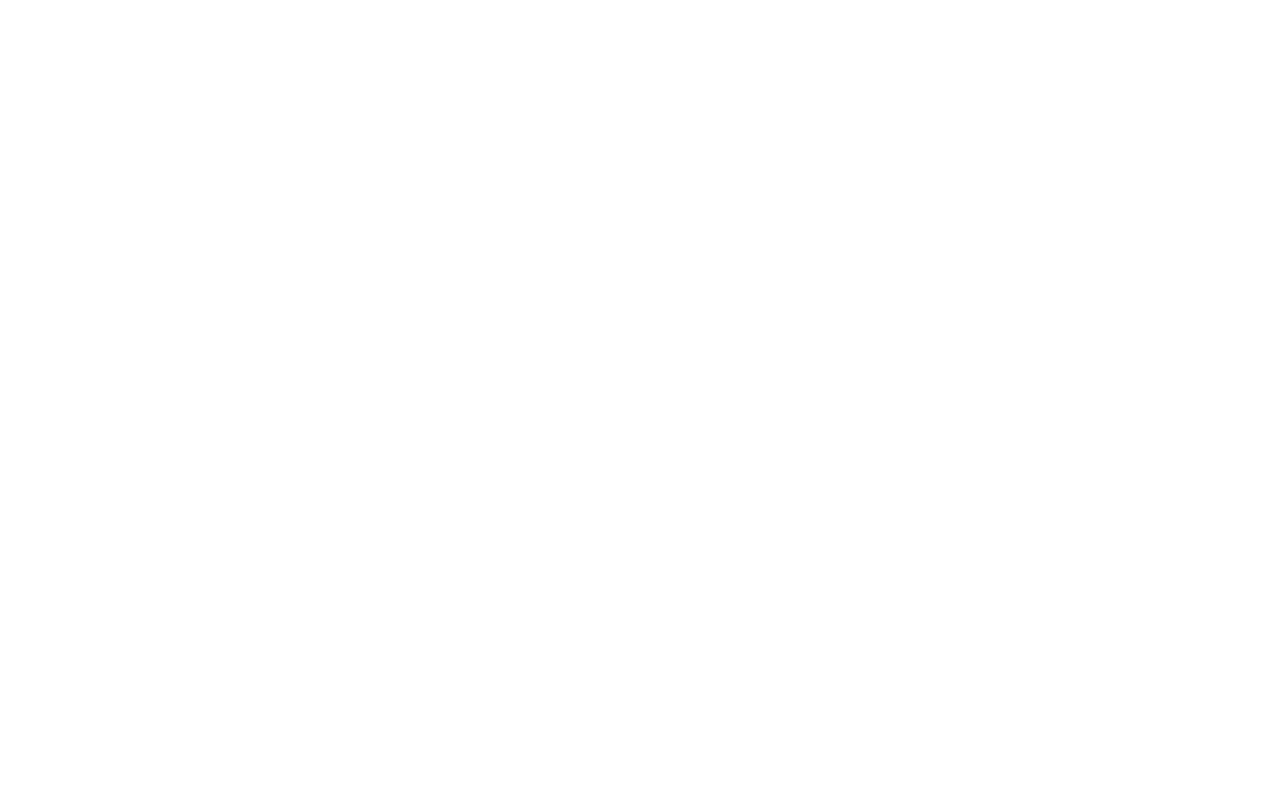
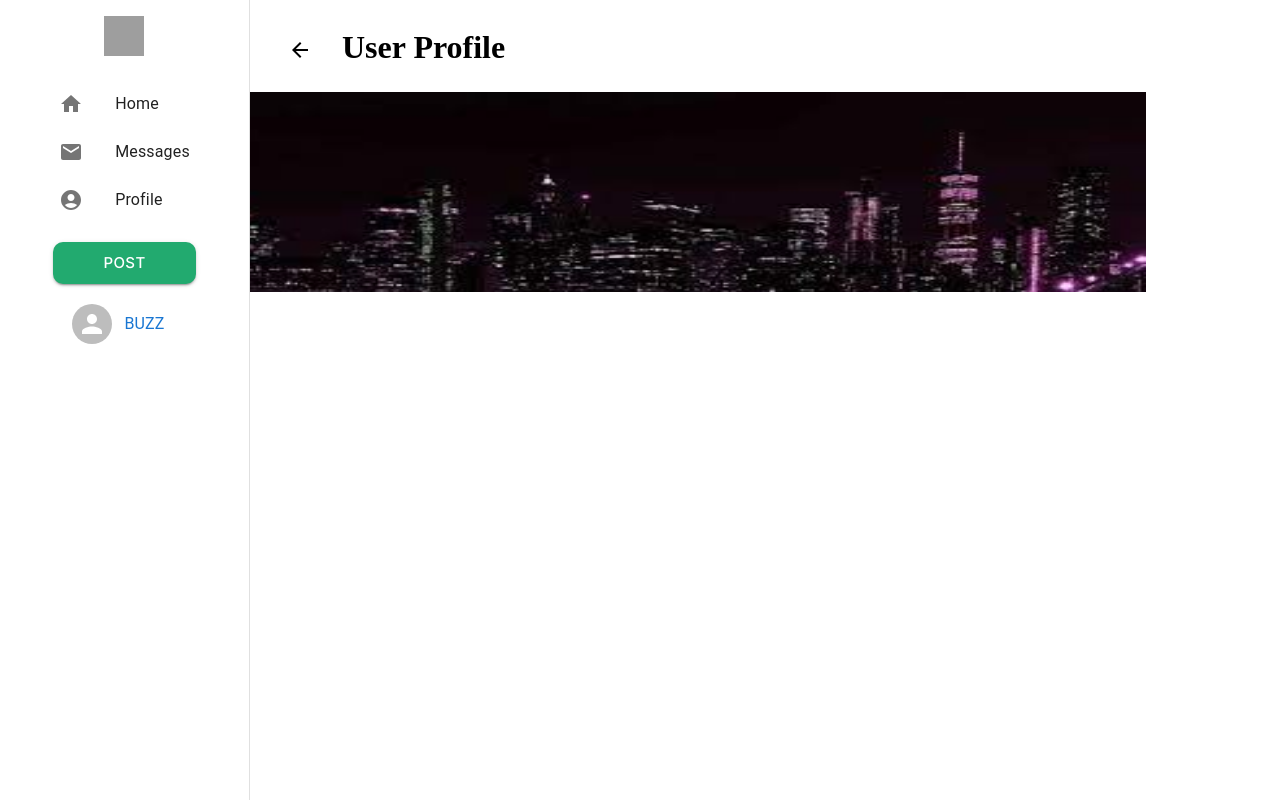
Before and after one commit to Project-Chirp/chirp-frontend, a React (Create React App) app: page /profilepage in a window 1280 px wide. Before the commit this address had no page. Built offline with nearby package versions, Linux system fonts and the light colour scheme; grey boxes are pictures that could not be loaded.

Commit message:
In progress

```diff
--- a/src/App.js
+++ b/src/App.js
@@ -1,12 +1,14 @@
 import "./App.css";
 import Login from "./pages/Login";
 import { Route, Routes } from "react-router-dom";
+import ProfilePage from "./pages/ProfilePage";
 
 function App() {
   return (
     <div className="App">
       <Routes>
         <Route path="/login" element={<Login />} />
+        <Route path="/profilepage" element={<ProfilePage />} />
       </Routes>
     </div>
   );
--- /dev/null
+++ b/src/pages/ProfilePage.tsx
@@ -0,0 +1,21 @@
+import PageWrapper from "./PageWrapper";
+import ArrowBackIcon from "@mui/icons-material/ArrowBack";
+
+const ProfilePage = () => {
+  return (
+    <div>
+      <PageWrapper>
+        <ArrowBackIcon style={{ padding: 30 }} />
+        <h1>User Profile</h1>
+      </PageWrapper>
+      <img
+        src={process.env.PUBLIC_URL + "/temp_banner.jpg"}
+        alt="temp"
+        width="80%"
+        height="200px"
+      ></img>
+    </div>
+  );
+};
+
+export default ProfilePage;
```
Also changed, not shown: public/temp_banner.jpg (added).
